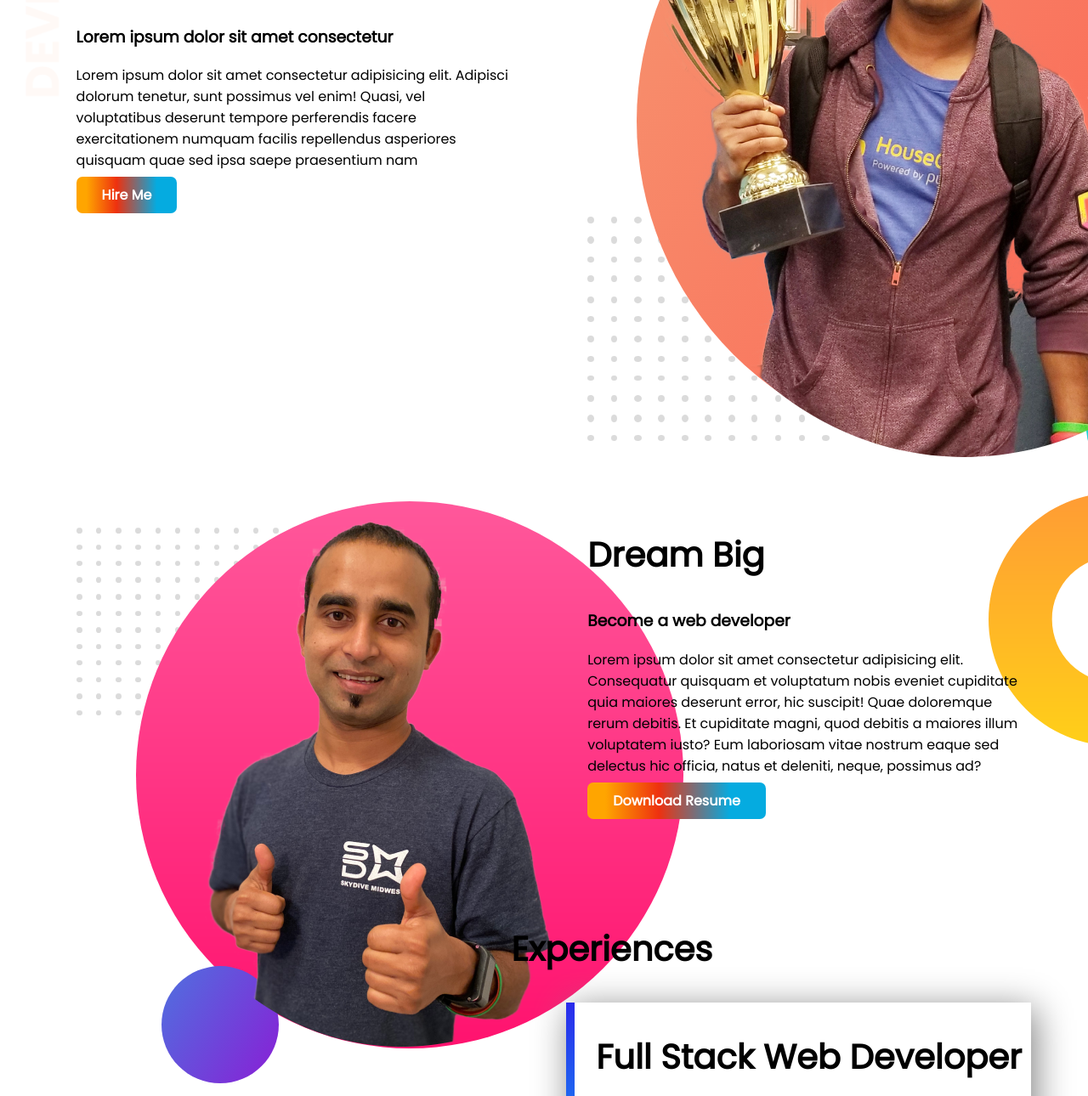
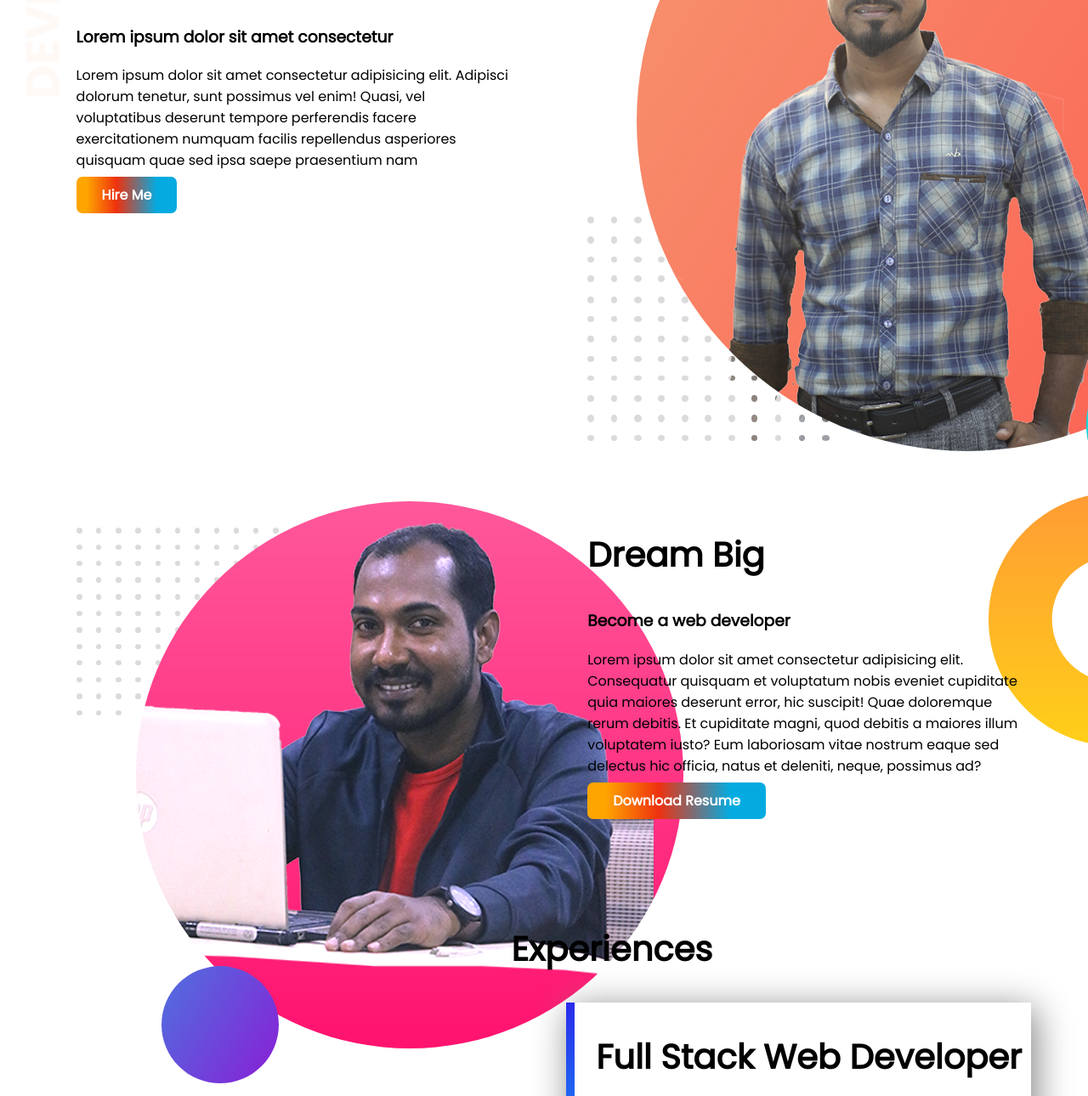
Before and after one commit to rashed-ratan/developer-portfolio, a plain HTML site: page index.html in a window 1280 px wide. Shown: the part 246-1536 px from the top of the page at 85% size. Drawn offline with Linux system fonts and the light colour scheme.

Commit message:
image updated

```diff
--- a/index.html
+++ b/index.html
@@ -20,13 +20,13 @@
             <a class="btn" href="">Hire Me</a>
         </div>
         <div class="half-area">
-            <img src="images/jhankar.png" alt="">
+            <img src="images/rashed.png" alt="">
         </div>
     </section>
 
     <section class="dream">
         <div class="half-area">
-            <img src="images/jhankar2.png" alt="">
+            <img src="images/rashed2.png" alt="">
         </div>
         <div class="half-area">
             <h2>Dream Big</h2>
```
Also changed, not shown: images/jhankar.png (deleted), images/jhankar2.png (deleted), images/my-bg2.png, images/rashed.png (added), images/rashed2.png (added).
